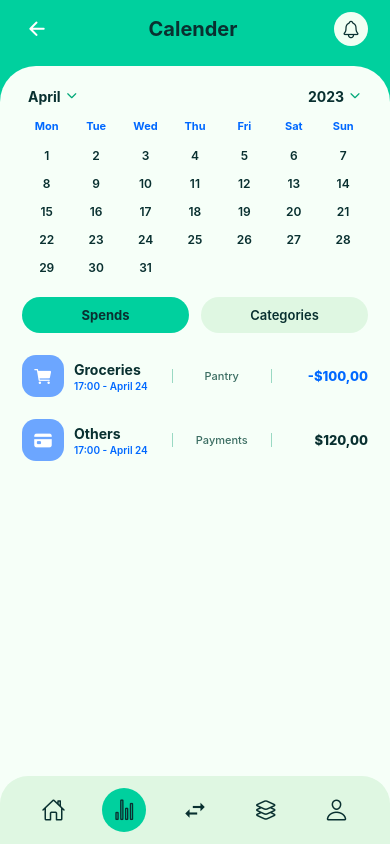
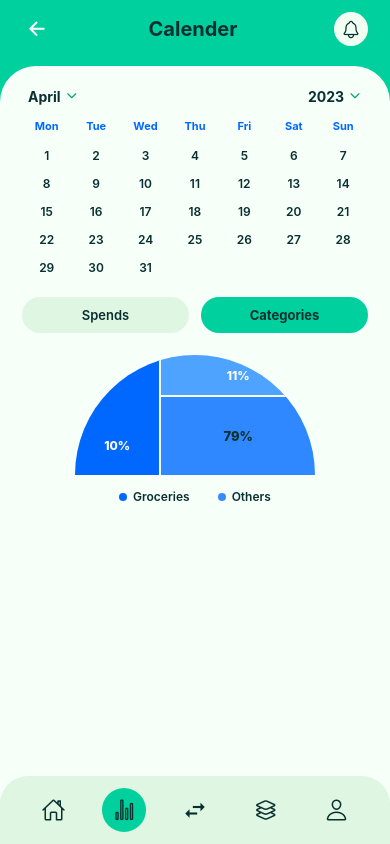
Before and after one commit to adaknurdana2-design/Finance-App, a React Native app: screen / in a window 390 px wide. Built offline with nearby package versions, Linux system fonts and the light colour scheme.

Commit message:
Add Categories chart view to CalendarScreen

```diff
--- a/src/screens/CalendarScreen.tsx
+++ b/src/screens/CalendarScreen.tsx
@@ -13,11 +13,6 @@ const SPENDS_ITEMS = [
   { id: "2", title: "Others", timeAndDate: "17:00 - April 24", tag: "Payments", amount: "$120,00", isPositive: true },
 ];
 
-const CATEGORIES_ITEMS = [
-  { id: "c1", title: "Pantry & Food", timeAndDate: "April 2023", tag: "Groceries", amount: "-$240,00", isPositive: false },
-  { id: "c2", title: "Bills & Payments", timeAndDate: "April 2023", tag: "Others", amount: "$120,00", isPositive: true },
-];
-
 export interface CalendarScreenProps {
   navigation?: any;
   onNavigateTab?: (tabName: AppTabKey | string) => void;
@@ -28,7 +23,7 @@ export default function CalendarScreen({ navigation, onNavigateTab, onBack }: Ca
   const [selectedMonth, setSelectedMonth] = useState("April");
   const [selectedYear, setSelectedYear] = useState("2023");
   const [selectedDay, setSelectedDay] = useState<number | null>(null);
-  const [mode, setMode] = useState<CalendarMode>("Spends");
+  const [mode, setMode] = useState<CalendarMode>("Categories");
 
   const handleGoBack = () => {
     if (onBack) onBack();
@@ -52,8 +47,6 @@ export default function CalendarScreen({ navigation, onNavigateTab, onBack }: Ca
     setSelectedYear(list[(list.indexOf(selectedYear) + 1) % list.length]);
   };
 
-  const entries = mode === "Spends" ? SPENDS_ITEMS : CATEGORIES_ITEMS;
-
   return (
     <SafeAreaView style={styles.safeArea}>
       <StatusBar barStyle="dark-content" backgroundColor="#00D09E" />
@@ -64,13 +57,16 @@ export default function CalendarScreen({ navigation, onNavigateTab, onBack }: Ca
           <TouchableOpacity style={styles.bellBtn}><Ionicons name="notifications-outline" size={20} color="#093030" /></TouchableOpacity>
         </View>
       </View>
+
       <View style={styles.bodyContainer}>
         <ScrollView showsVerticalScrollIndicator={false} contentContainerStyle={styles.scrollContent}>
           <View style={styles.pickerRow}>
             <TouchableOpacity style={styles.pickerBtn} onPress={cycleMonth}><Text style={styles.pickerText}>{selectedMonth}</Text><Ionicons name="chevron-down" size={14} color="#00A878" /></TouchableOpacity>
             <TouchableOpacity style={styles.pickerBtn} onPress={cycleYear}><Text style={styles.pickerText}>{selectedYear}</Text><Ionicons name="chevron-down" size={14} color="#00A878" /></TouchableOpacity>
           </View>
+
           <View style={styles.weekHeaderRow}>{WEEK_DAYS.map((d) => (<Text key={d} style={styles.weekDayText}>{d}</Text>))}</View>
+
           <View style={styles.daysGrid}>
             {MONTH_DAYS.map((day) => {
               const isSelected = selectedDay === day;
@@ -81,6 +77,7 @@ export default function CalendarScreen({ navigation, onNavigateTab, onBack }: Ca
               );
             })}
           </View>
+
           <View style={styles.modeTabsRow}>
             {(["Spends", "Categories"] as CalendarMode[]).map((tab) => {
               const active = mode === tab;
@@ -91,8 +88,37 @@ export default function CalendarScreen({ navigation, onNavigateTab, onBack }: Ca
               );
             })}
           </View>
+
+          {mode === "Categories" ? (
+            <View style={styles.chartSection}>
+              <View style={styles.semiChartWrap}>
+                <View style={styles.leftSlice}>
+                  <Text style={styles.slicePercentWhite}>10%</Text>
+                </View>
+                <View style={styles.rightStack}>
+                  <View style={styles.topRightSlice}>
+                    <Text style={styles.slicePercentWhite}>11%</Text>
+                  </View>
+                  <View style={styles.bottomRightSlice}>
+                    <Text style={styles.slicePercentDark}>79%</Text>
+                  </View>
+                </View>
+              </View>
+
+              <View style={styles.legendRow}>
+                <View style={styles.legendItem}>
+                  <View style={[styles.legendDot, { backgroundColor: "#0068FF" }]} />
+                  <Text style={styles.legendText}>Groceries</Text>
+                </View>
+                <View style={styles.legendItem}>
+                  <View style={[styles.legendDot, { backgroundColor: "#388BFF" }]} />
+                  <Text style={styles.legendText}>Others</Text>
+                </View>
+              </View>
+            </View>
+          ) : (
             <View style={styles.itemsList}>
-            {entries.map((item, index) => (
+              {SPENDS_ITEMS.map((item, index) => (
                 <View key={item.id} style={styles.entryRow}>
                   <View style={styles.entryLeft}>
                     <View style={styles.entryIconBox}><Ionicons name={index === 0 ? "cart" : "card"} size={20} color="#FFFFFF" /></View>
@@ -103,7 +129,9 @@ export default function CalendarScreen({ navigation, onNavigateTab, onBack }: Ca
                 </View>
               ))}
             </View>
+          )}
         </ScrollView>
+
         <View style={styles.bottomNav}>
           <TouchableOpacity style={styles.navItem} onPress={() => handleBottomPress("Home")}><Ionicons name="home-outline" size={24} color="#093030" /></TouchableOpacity>
           <TouchableOpacity style={[styles.navItem, styles.navItemActive]} onPress={() => handleBottomPress("Analysis")}><Ionicons name="stats-chart-outline" size={22} color="#093030" /></TouchableOpacity>
@@ -140,6 +168,46 @@ const styles = StyleSheet.create({
   modeTabActive: { backgroundColor: "#00D09E" },
   modeTabText: { fontSize: 13, fontWeight: "600", color: "#093030" },
   modeTabTextActive: { color: "#093030", fontWeight: "700" },
+  chartSection: { alignItems: "center", marginTop: 4 },
+  semiChartWrap: {
+    width: 240,
+    height: 120,
+    borderTopLeftRadius: 120,
+    borderTopRightRadius: 120,
+    overflow: "hidden",
+    flexDirection: "row",
+  },
+  leftSlice: {
+    width: "36%",
+    height: "100%",
+    backgroundColor: "#0068FF",
+    justifyContent: "flex-end",
+    alignItems: "center",
+    paddingBottom: 22,
+    borderRightWidth: 2,
+    borderRightColor: "#F6FFF8",
+  },
+  rightStack: { flex: 1, height: "100%" },
+  topRightSlice: {
+    flex: 0.34,
+    backgroundColor: "#4DA3FF",
+    justifyContent: "center",
+    alignItems: "center",
+    borderBottomWidth: 2,
+    borderBottomColor: "#F6FFF8",
+  },
+  bottomRightSlice: {
+    flex: 0.66,
+    backgroundColor: "#2F88FF",
+    justifyContent: "center",
+    alignItems: "center",
+  },
+  slicePercentWhite: { fontSize: 12, fontWeight: "800", color: "#FFFFFF" },
+  slicePercentDark: { fontSize: 13, fontWeight: "800", color: "#093030" },
+  legendRow: { flexDirection: "row", gap: 28, marginTop: 14 },
+  legendItem: { flexDirection: "row", alignItems: "center", gap: 6 },
+  legendDot: { width: 8, height: 8, borderRadius: 4 },
+  legendText: { fontSize: 12, fontWeight: "600", color: "#093030" },
   itemsList: { gap: 14 },
   entryRow: { flexDirection: "row", alignItems: "center", justifyContent: "space-between", paddingVertical: 4 },
   entryLeft: { flexDirection: "row", alignItems: "center", gap: 10, flex: 1.4 },
```
Lines whose indentation alone changed are shown as unchanged.
